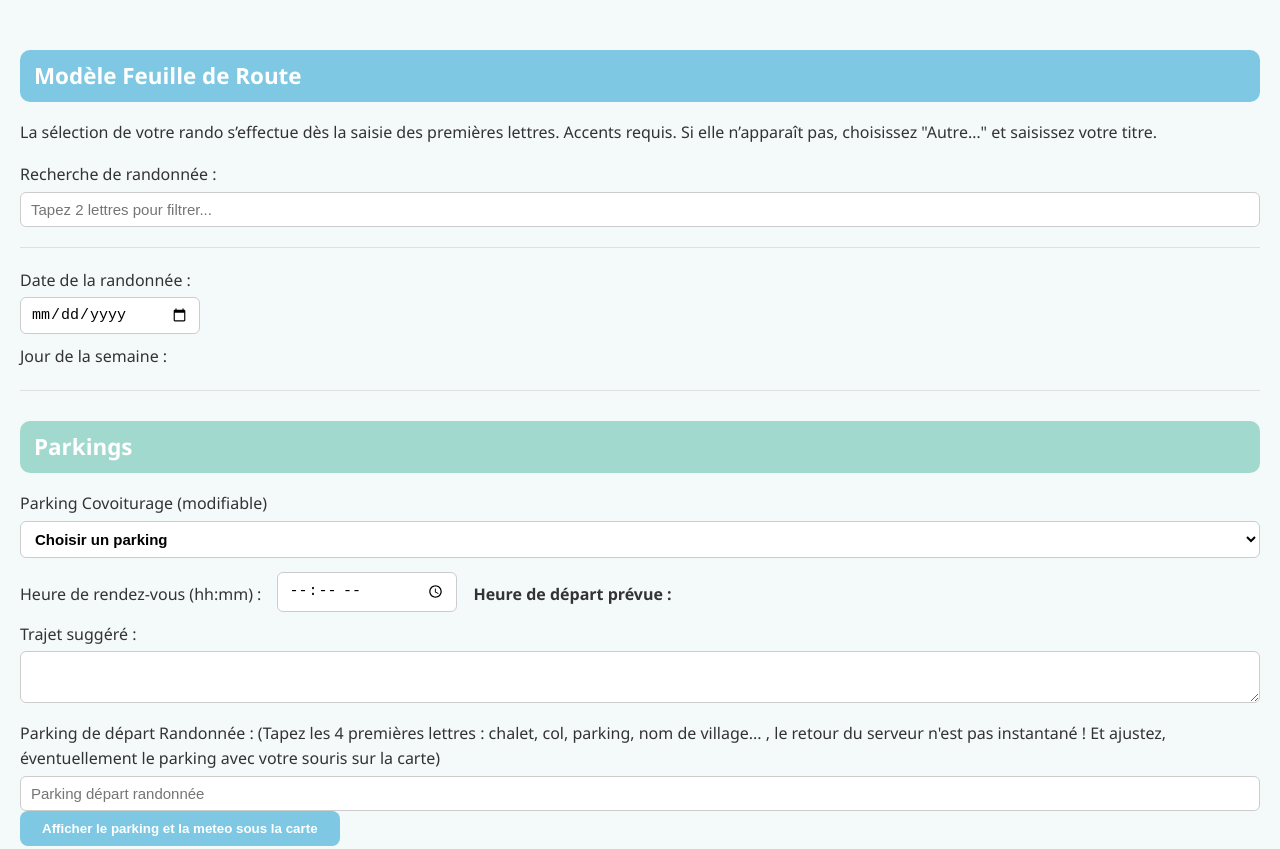
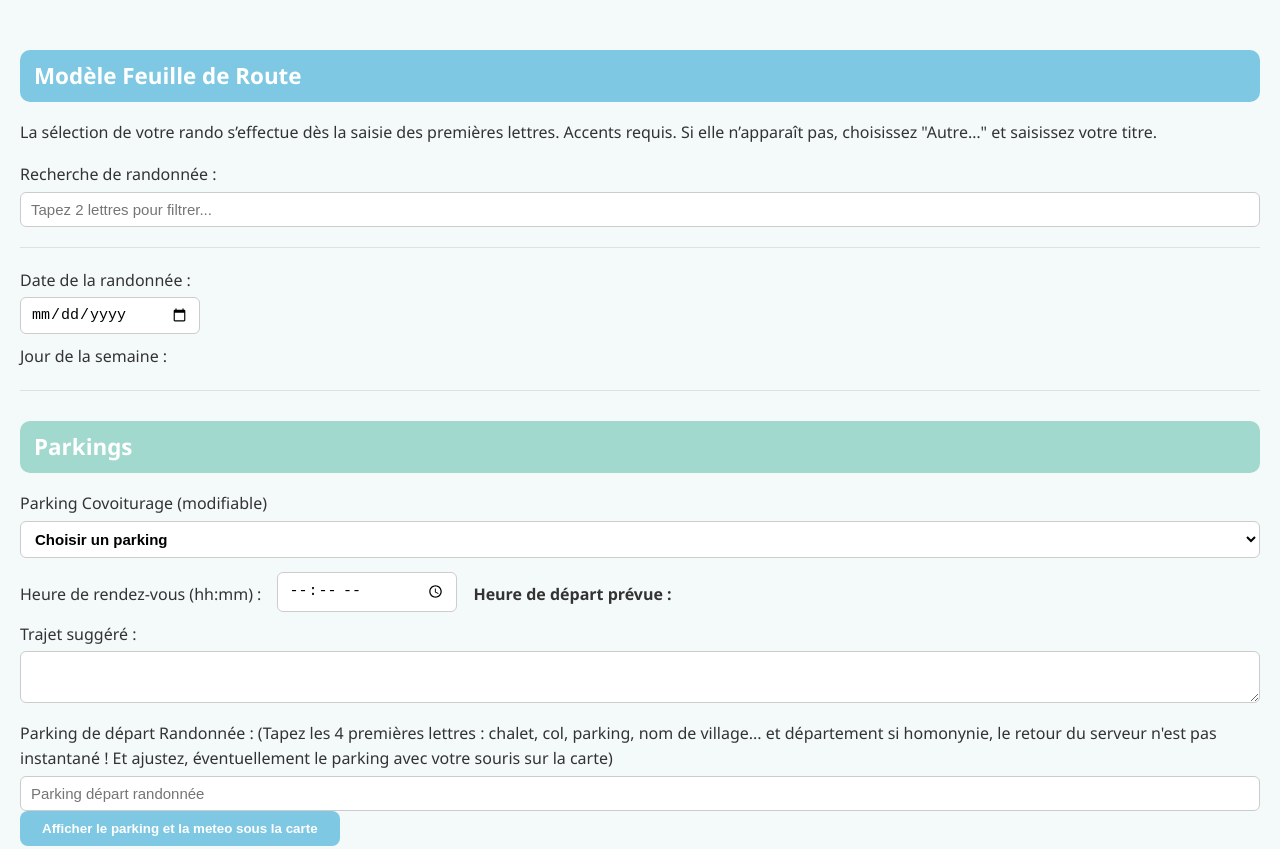
Before and after one commit to dbizcyber/sendpjmail, a website: page index.html in a window 1280 px wide. Shown: the top 849 px of the page. Drawn offline with nearby package versions, Linux system fonts and the light colour scheme.

Commit message:
Update index.html
L444 modif message

```diff
--- a/index.html
+++ b/index.html
@@ -441,7 +441,7 @@ label.small-label {
 <label for="description">Trajet suggéré :</label>
 <textarea id="description" rows="2" maxlength="1000"></textarea>
 
-<label for="parking-depart" class="small-label">Parking de départ Randonnée : (Tapez les 4 premières lettres : chalet, col, parking, nom de village... , le retour du serveur n'est pas instantané ! Et ajustez, éventuellement le parking avec votre souris sur la carte)</label>
+<label for="parking-depart" class="small-label">Parking de départ Randonnée : (Tapez les 4 premières lettres : chalet, col, parking, nom de village... et département si homonynie, le retour du serveur n'est pas instantané ! Et ajustez, éventuellement le parking avec votre souris sur la carte)</label>
 
 <input type="text" id="parking-depart" list="parkings-list" placeholder="Parking départ randonnée" autocomplete="off">
 
```
